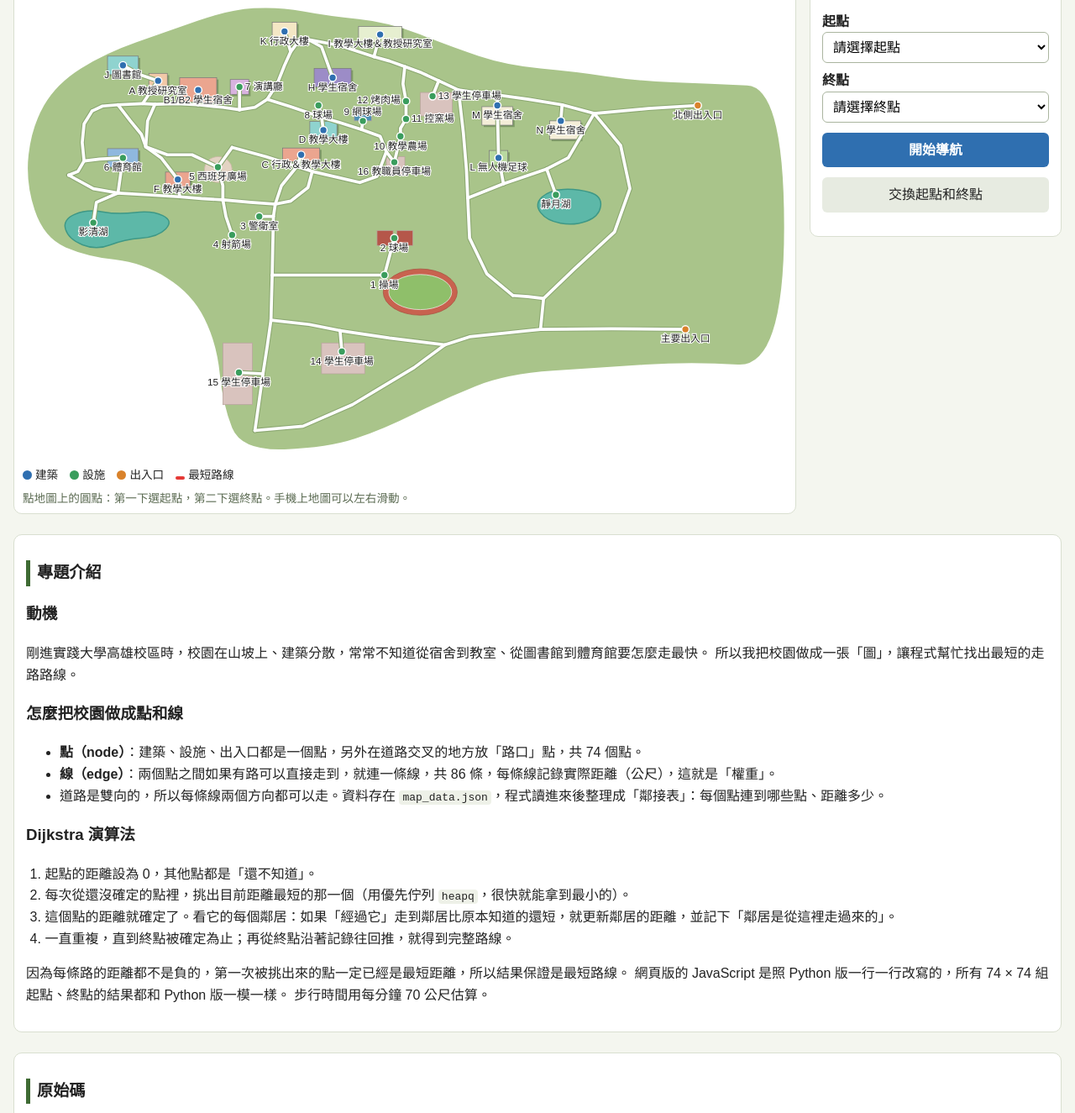
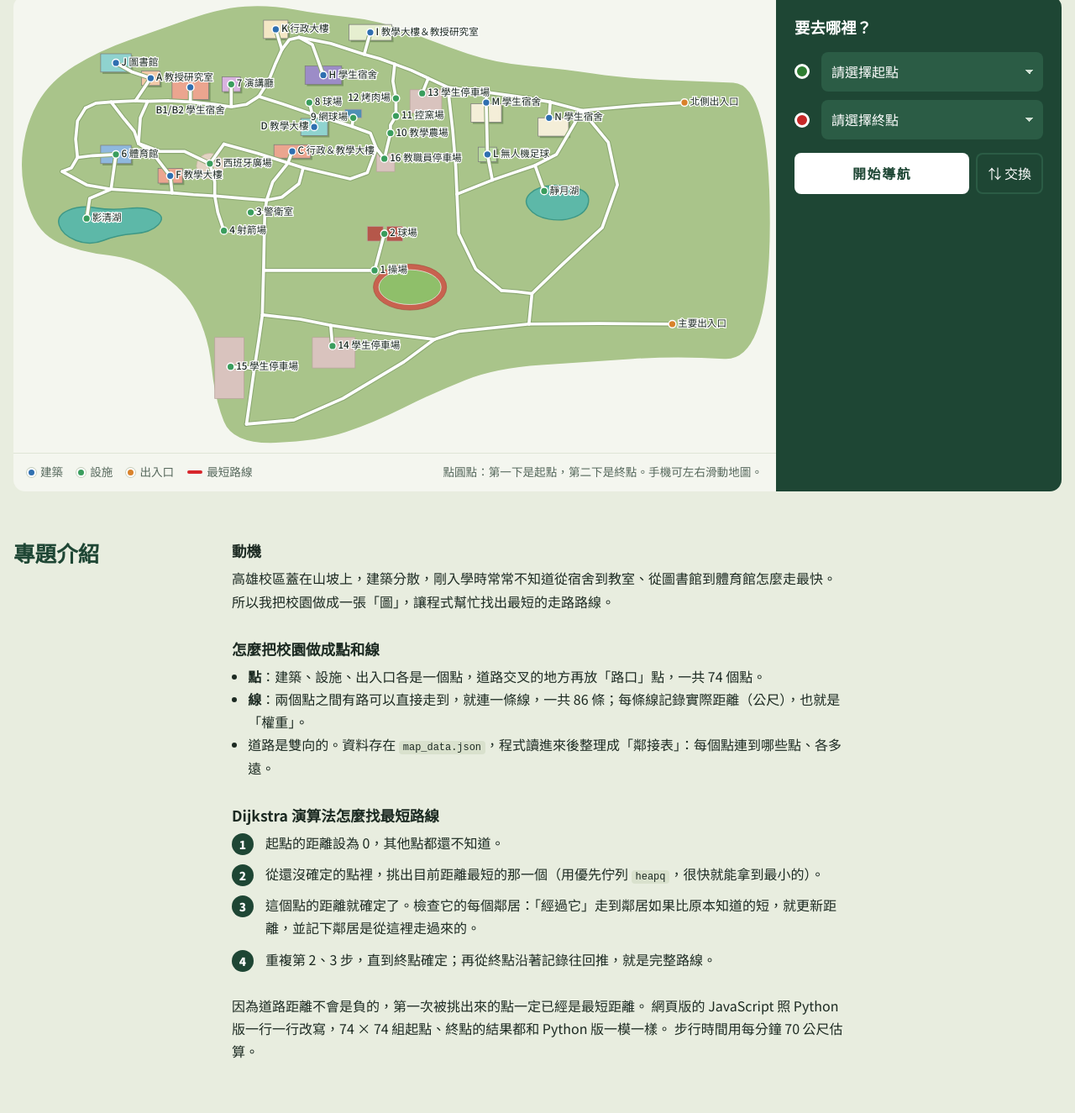
Before and after one commit to boris05291-dev/campus-nav, a plain HTML site: page docs/index.html in a window 1280 px wide. Shown: the part 114-1439 px from the top of the page at 84% size. Drawn offline with Linux system fonts and the light colour scheme.

Commit message:
網頁版改成校園路牌風格的介面
- 控制面板改成深綠色路牌，結果用步道樣式一站一站列出
- 路線用動畫從起點畫到終點（系統設定減少動態時不播放）
- 地點名稱多試兩個位置，避免 F 教學大樓和西班牙廣場疊在一起

Co-Authored-By: Claude Opus 5.5 <noreply@anthropic.com>

```diff
--- a/docs/index.html
+++ b/docs/index.html
@@ -5,116 +5,203 @@
   <meta name="viewport" content="width=device-width, initial-scale=1">
   <link rel="icon" href="data:,">
   <title>校園最短路徑導航｜實踐大學高雄校區</title>
+  <link rel="preconnect" href="https://fonts.googleapis.com">
+  <link rel="preconnect" href="https://fonts.gstatic.com" crossorigin>
+  <link href="https://fonts.googleapis.com/css2?family=Noto+Sans+TC:wght@400;500;700;900&display=swap" rel="stylesheet">
   <style>
-    /* 顏色和 Python 版 config.py 一樣 */
+    /* 設計概念：校園裡的指示牌。控制面板是深綠色的路牌，路線結果像步道一樣一站一站往下走 */
     :root {
-      --bg: #F4F6EF; --land: #A9C48A; --text: #222; --muted: #5b6b52;
-      --blue: #2F6FB0; --green: #3A9D5D; --orange: #D9822B; --red: #E53935;
-      --card: #fff; --line: #d9dfd0;
+      --sign: #1E4634;       /* 路牌深綠 */
+      --sign-2: #2B5C45;     /* 路牌上的格子 */
+      --paper: #E8EDDF;      /* 地圖紙的淺綠灰 */
+      --ink: #1C2A22;        /* 文字 */
+      --muted: #56685C;
+      --route: #D7262B;      /* 路線紅 */
+      --start: #2E7D32;
+      --end: #C62828;
+      --blue: #2F6FB0; --green: #3A9D5D; --orange: #D9822B;
     }
     * { box-sizing: border-box; }
     body {
-      margin: 0; background: var(--bg); color: var(--text);
-      font-family: "Microsoft JhengHei", "PingFang TC", "Noto Sans TC", sans-serif; line-height: 1.6;
+      margin: 0; background: var(--paper); color: var(--ink);
+      font-family: "Noto Sans TC", "Microsoft JhengHei", sans-serif; line-height: 1.7;
     }
-    header { background: #3f6b34; color: #fff; padding: 14px 16px; }
-    header h1 { margin: 0; font-size: 1.35rem; }
-    header p { margin: 2px 0 0; opacity: .85; font-size: .9rem; }
-    main { max-width: 1280px; margin: 0 auto; padding: 16px; }
-    .app { display: grid; grid-template-columns: 1fr 300px; gap: 16px; align-items: start; }
-    .card { background: var(--card); border: 1px solid var(--line); border-radius: 10px; padding: 14px; }
-    /* 手機上地圖太小看不清楚，所以給地圖最小寬度，可以左右滑動 */
-    .map-box { overflow-x: auto; padding: 6px; }
+    a { color: var(--sign); text-underline-offset: 3px; }
+    :focus-visible { outline: 3px solid var(--orange); outline-offset: 2px; }
+
+    /* ===== 標題：像校門口的大路牌 ===== */
+    .masthead { max-width: 1320px; margin: 0 auto; padding: 28px 16px 18px; display: flex; flex-wrap: wrap; align-items: end; gap: 6px 24px; }
+    .masthead h1 { margin: 0; font-size: clamp(2rem, 5vw, 3.4rem); font-weight: 900; letter-spacing: .02em; line-height: 1.15; color: var(--sign); }
+    .masthead p { margin: 0 0 .45em; color: var(--muted); }
+
+    /* ===== 地圖 + 路牌面板 ===== */
+    .app { max-width: 1320px; margin: 0 auto; padding: 0 16px; display: grid; grid-template-columns: minmax(0, 1fr) 340px; gap: 0; align-items: stretch; }
+    .map-box { background: #F4F6EF; border-radius: 14px 0 0 14px; overflow: hidden; display: flex; flex-direction: column; }
+    .map-scroll { overflow-x: auto; flex: 1; }
     #map { display: block; width: 100%; min-width: 900px; height: auto; }
-    .hint { font-size: .85rem; color: var(--muted); margin: 6px 4px 0; }
-    label { display: block; font-weight: bold; margin-top: 8px; }
-    select, button { width: 100%; font: inherit; font-size: 16px; padding: 8px; border-radius: 6px; }
-    select { border: 1px solid #aab59f; background: #fff; }
-    button { margin-top: 12px; border: 0; background: var(--blue); color: #fff; font-weight: bold; cursor: pointer; }
-    button.secondary { background: #e7ebe1; color: var(--text); font-weight: normal; }
-    #result { margin-top: 14px; }
-    .summary { background: #fdecea; border-radius: 6px; padding: 8px 10px; font-weight: bold; }
-    .error { color: #b3261e; }
-    ol { padding-left: 1.4em; margin: 10px 0 0; }
-    ol li small { color: var(--muted); }
-    .legend { display: flex; flex-wrap: wrap; gap: 4px 14px; font-size: .85rem; margin: 8px 4px 0; }
-    .legend i { display: inline-block; width: 11px; height: 11px; border-radius: 50%; margin-right: 4px; vertical-align: -1px; }
-    section { margin-top: 24px; }
-    section h2 { font-size: 1.2rem; border-left: 5px solid #3f6b34; padding-left: 8px; }
-    code { background: #eef1e8; padding: 1px 4px; border-radius: 4px; }
-    footer { text-align: center; padding: 20px 16px 28px; color: var(--muted); font-size: .9rem; }
+    .map-foot { display: flex; flex-wrap: wrap; gap: 4px 16px; align-items: center; padding: 10px 16px 12px; font-size: .85rem; color: var(--muted); border-top: 1px solid #dfe5d6; }
+    .map-foot .tip { margin-left: auto; }
+    .dot { display: inline-block; width: 11px; height: 11px; border-radius: 50%; margin-right: 5px; vertical-align: -1px; border: 2px solid #fff; box-shadow: 0 0 0 1px #c8d0bf; }
+    .bar { display: inline-block; width: 18px; height: 4px; border-radius: 2px; background: var(--route); margin-right: 5px; vertical-align: 3px; }
+
+    .sign { background: var(--sign); color: #fff; border-radius: 0 14px 14px 0; padding: 22px 22px 26px; }
+    .sign h2 { margin: 0 0 14px; font-size: 1.15rem; font-weight: 700; }
+    .field { display: grid; grid-template-columns: 22px 1fr; align-items: center; gap: 10px; margin-bottom: 10px; }
+    .field .pin { width: 18px; height: 18px; border-radius: 50%; border: 3px solid #fff; }
+    .field label { position: absolute; width: 1px; height: 1px; overflow: hidden; clip: rect(0 0 0 0); }
+    select {
+      width: 100%; font: inherit; font-size: 16px; padding: 10px 12px; border-radius: 8px;
+      border: 0; background: var(--sign-2); color: #fff; appearance: none; cursor: pointer;
+      background-image: linear-gradient(45deg, transparent 50%, #cfe0d3 50%), linear-gradient(135deg, #cfe0d3 50%, transparent 50%);
+      background-position: right 16px center, right 11px center; background-size: 5px 5px; background-repeat: no-repeat;
+    }
+    select option { color: var(--ink); background: #fff; }
+    .actions { display: grid; grid-template-columns: 1fr auto; gap: 8px; margin-top: 16px; }
+    button { font: inherit; font-size: 16px; border: 0; border-radius: 8px; padding: 11px 14px; cursor: pointer; }
+    #go { background: #fff; color: var(--sign); font-weight: 900; letter-spacing: .1em; }
+    #go:active { transform: translateY(1px); }
+    #swap { background: transparent; color: #fff; box-shadow: inset 0 0 0 2px var(--sign-2); }
+
+    #result { margin-top: 22px; }
+    .note { color: #cfe0d3; margin: 0; }
+    .error { color: #ffd2cf; margin: 0; font-weight: 500; }
+    .summary { display: flex; gap: 22px; padding-bottom: 14px; border-bottom: 2px solid var(--sign-2); }
+    .summary b { font-size: 2.4rem; font-weight: 900; line-height: 1; margin-right: 6px; font-variant-numeric: tabular-nums; }
+    .summary span { color: #cfe0d3; font-size: .9rem; }
+
+    /* 步道：左邊一條紅線串起每一站，站和站之間寫要走幾公尺 */
+    .trail { list-style: none; margin: 16px 0 0; padding: 0 0 0 26px; position: relative; counter-reset: stop; }
+    .trail::before { content: ""; position: absolute; left: 8px; top: 12px; bottom: 12px; width: 4px; border-radius: 2px; background: var(--route); }
+    .trail .stop { position: relative; font-weight: 700; padding: 3px 0; counter-increment: stop; }
+    .trail .stop::before {
+      content: counter(stop); position: absolute; left: -27px; top: 5px; width: 22px; height: 22px; border-radius: 50%;
+      background: #fff; color: var(--sign); font-size: .75rem; font-weight: 900; text-align: center; line-height: 22px;
+    }
+    .trail .stop:first-child::before { background: var(--start); color: #fff; }
+    .trail .stop:last-child::before { background: var(--end); color: #fff; }
+    .trail .leg { color: #cfe0d3; font-size: .85rem; padding: 2px 0 2px 2px; }
+
+    /* 按下導航後路線從起點畫到終點；不喜歡動畫的人直接顯示整條線 */
+    .route-line { animation: draw 1.1s ease-in-out forwards; }
+    @keyframes draw { to { stroke-dashoffset: 0; } }
+    @media (prefers-reduced-motion: reduce) { .route-line { animation: none; stroke-dashoffset: 0 !important; } }
+
     /* SVG 地圖裡的地點 */
     .place { cursor: pointer; }
-    .place text { font-size: 16px; fill: #222; paint-order: stroke; stroke: #fff; stroke-width: 3px; }
-    @media (max-width: 860px) {
+    .place:focus { outline: none; }
+    .place:focus-visible circle:last-of-type { stroke: var(--orange); stroke-width: 4; }
+    .place text { font-size: 16px; font-weight: 500; fill: var(--ink); paint-order: stroke; stroke: #fff; stroke-width: 3.5px; }
+
+    /* ===== 專題介紹、原始碼 ===== */
+    .about { max-width: 1320px; margin: 56px auto 0; padding: 0 16px; display: grid; grid-template-columns: 220px minmax(0, 1fr); gap: 8px 40px; }
+    .about > h2 { margin: 0; font-size: 1.6rem; font-weight: 900; color: var(--sign); line-height: 1.3; }
+    .about-body { max-width: 46em; }
+    .about h3 { font-size: 1.1rem; margin: 0 0 4px; }
+    .about p, .about ul, .about ol { margin: 0 0 28px; }
+    .about ul { padding-left: 1.2em; }
+    .steps { list-style: none; padding: 0; counter-reset: step; }
+    .steps li { counter-increment: step; position: relative; padding-left: 40px; margin-bottom: 10px; }
+    .steps li::before {
+      content: counter(step); position: absolute; left: 0; top: 2px; width: 26px; height: 26px; border-radius: 50%;
+      background: var(--sign); color: #fff; font-weight: 900; font-size: .85rem; text-align: center; line-height: 26px;
+    }
+    code { background: #d9e1cd; padding: 1px 5px; border-radius: 4px; font-size: .92em; }
+    .source a { font-weight: 700; }
+    .rule { max-width: 1320px; margin: 48px auto 0; padding: 0 16px; }
+    .rule hr { border: 0; border-top: 2px solid #cdd6c1; margin: 0; }
+
+    footer { max-width: 1320px; margin: 0 auto; padding: 20px 16px 36px; color: var(--muted); font-size: .9rem; }
+
+    @media (max-width: 900px) {
       .app { grid-template-columns: 1fr; }
+      .map-box { border-radius: 14px 14px 0 0; }
+      .sign { border-radius: 0 0 14px 14px; }
+      .map-foot .tip { margin-left: 0; width: 100%; }
+      .about { grid-template-columns: 1fr; margin-top: 40px; }
     }
   </style>
 </head>
 <body>
-  <header>
+  <header class="masthead">
     <h1>校園最短路徑導航</h1>
-    <p>實踐大學高雄校區・Dijkstra 演算法</p>
+    <p>實踐大學高雄校區：選起點和終點，找出最短的走路路線</p>
   </header>
 
   <main>
     <div class="app">
-      <div class="card map-box">
-        <svg id="map" viewBox="360 40 1250 750" role="img" aria-label="校園地圖"></svg>
-        <div class="legend">
-          <span><i style="background:var(--blue)"></i>建築</span>
-          <span><i style="background:var(--green)"></i>設施</span>
-          <span><i style="background:var(--orange)"></i>出入口</span>
-          <span><i style="background:var(--red);border-radius:2px;height:4px"></i>最短路線</span>
+      <div class="map-box">
+        <div class="map-scroll">
+          <svg id="map" viewBox="360 40 1250 750" role="img" aria-label="實踐大學高雄校區地圖"></svg>
         </div>
-        <p class="hint">點地圖上的圓點：第一下選起點，第二下選終點。手機上地圖可以左右滑動。</p>
+        <div class="map-foot">
+          <span><i class="dot" style="background:var(--blue)"></i>建築</span>
+          <span><i class="dot" style="background:var(--green)"></i>設施</span>
+          <span><i class="dot" style="background:var(--orange)"></i>出入口</span>
+          <span><i class="bar"></i>最短路線</span>
+          <span class="tip">點圓點：第一下是起點，第二下是終點。手機可左右滑動地圖。</span>
+        </div>
       </div>
 
-      <div class="card">
+      <div class="sign">
+        <h2>要去哪裡？</h2>
+        <div class="field">
+          <span class="pin" style="background:var(--start)"></span>
           <label for="start">起點</label>
           <select id="start"></select>
+        </div>
+        <div class="field">
+          <span class="pin" style="background:var(--end)"></span>
           <label for="end">終點</label>
           <select id="end"></select>
+        </div>
+        <div class="actions">
           <button id="go">開始導航</button>
-        <button id="swap" class="secondary">交換起點和終點</button>
+          <button id="swap" aria-label="交換起點和終點" title="交換起點和終點">⇅ 交換</button>
+        </div>
         <div id="result" aria-live="polite"></div>
       </div>
     </div>
 
-    <section class="card">
+    <section class="about">
       <h2>專題介紹</h2>
+      <div class="about-body">
         <h3>動機</h3>
-      <p>剛進實踐大學高雄校區時，校園在山坡上、建築分散，常常不知道從宿舍到教室、從圖書館到體育館要怎麼走最快。
+        <p>高雄校區蓋在山坡上，建築分散，剛入學時常常不知道從宿舍到教室、從圖書館到體育館怎麼走最快。
           所以我把校園做成一張「圖」，讓程式幫忙找出最短的走路路線。</p>
+
         <h3>怎麼把校園做成點和線</h3>
         <ul>
-        <li><b>點（node）</b>：建築、設施、出入口都是一個點，另外在道路交叉的地方放「路口」點，共 74 個點。</li>
-        <li><b>線（edge）</b>：兩個點之間如果有路可以直接走到，就連一條線，共 86 條，每條線記錄實際距離（公尺），這就是「權重」。</li>
-        <li>道路是雙向的，所以每條線兩個方向都可以走。資料存在 <code>map_data.json</code>，程式讀進來後整理成「鄰接表」：每個點連到哪些點、距離多少。</li>
+          <li><b>點</b>：建築、設施、出入口各是一個點，道路交叉的地方再放「路口」點，一共 74 個點。</li>
+          <li><b>線</b>：兩個點之間有路可以直接走到，就連一條線，一共 86 條；每條線記錄實際距離（公尺），也就是「權重」。</li>
+          <li>道路是雙向的。資料存在 <code>map_data.json</code>，程式讀進來後整理成「鄰接表」：每個點連到哪些點、各多遠。</li>
         </ul>
-      <h3>Dijkstra 演算法</h3>
-      <ol>
-        <li>起點的距離設為 0，其他點都是「還不知道」。</li>
-        <li>每次從還沒確定的點裡，挑出目前距離最短的那一個（用優先佇列 <code>heapq</code>，很快就能拿到最小的）。</li>
-        <li>這個點的距離就確定了。看它的每個鄰居：如果「經過它」走到鄰居比原本知道的還短，就更新鄰居的距離，並記下「鄰居是從這裡走過來的」。</li>
-        <li>一直重複，直到終點被確定為止；再從終點沿著記錄往回推，就得到完整路線。</li>
+
+        <h3>Dijkstra 演算法怎麼找最短路線</h3>
+        <ol class="steps">
+          <li>起點的距離設為 0，其他點都還不知道。</li>
+          <li>從還沒確定的點裡，挑出目前距離最短的那一個（用優先佇列 <code>heapq</code>，很快就能拿到最小的）。</li>
+          <li>這個點的距離就確定了。檢查它的每個鄰居：「經過它」走到鄰居如果比原本知道的短，就更新距離，並記下鄰居是從這裡走過來的。</li>
+          <li>重複第 2、3 步，直到終點確定；再從終點沿著記錄往回推，就是完整路線。</li>
         </ol>
-      <p>因為每條路的距離都不是負的，第一次被挑出來的點一定已經是最短距離，所以結果保證是最短路線。
-        網頁版的 JavaScript 是照 Python 版一行一行改寫的，所有 74 × 74 組起點、終點的結果都和 Python 版一模一樣。
+        <p>因為道路距離不會是負的，第一次被挑出來的點一定已經是最短距離。
+          網頁版的 JavaScript 照 Python 版一行一行改寫，74 × 74 組起點、終點的結果都和 Python 版一模一樣。
           步行時間用每分鐘 70 公尺估算。</p>
+      </div>
     </section>
 
-    <section class="card">
+    <section class="about source">
       <h2>原始碼</h2>
-      <p>完整專案放在 GitHub：</p>
+      <div class="about-body">
         <ul>
           <li><a href="https://github.com/boris05291-dev/campus-nav/blob/main/core/pathfinder.py">core/pathfinder.py</a>：Python 版 Dijkstra 演算法</li>
           <li><a href="https://github.com/boris05291-dev/campus-nav/blob/main/main.py">main.py</a>：Python 版程式入口（tkinter 視窗）</li>
-        <li><a href="https://github.com/boris05291-dev/campus-nav">整個專案</a></li>
+          <li><a href="https://github.com/boris05291-dev/campus-nav">GitHub 上的完整專案</a></li>
         </ul>
+      </div>
     </section>
   </main>
 
+  <div class="rule"><hr></div>
   <footer>張栢睿　學號 A115510310　程式設計（一）期末專題</footer>
 
   <script src="pathfinder.js"></script>
```
Also changed, not shown: docs/app.js (+13 -8 lines). Lines whose indentation alone changed are shown as unchanged.
